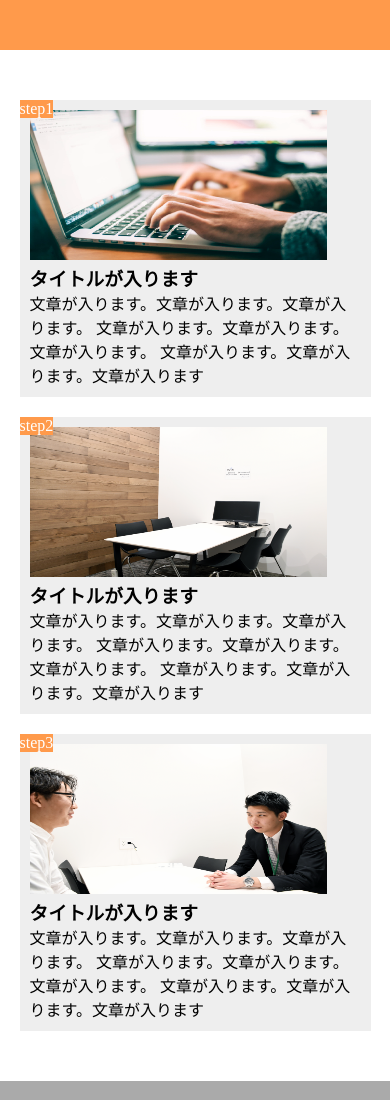
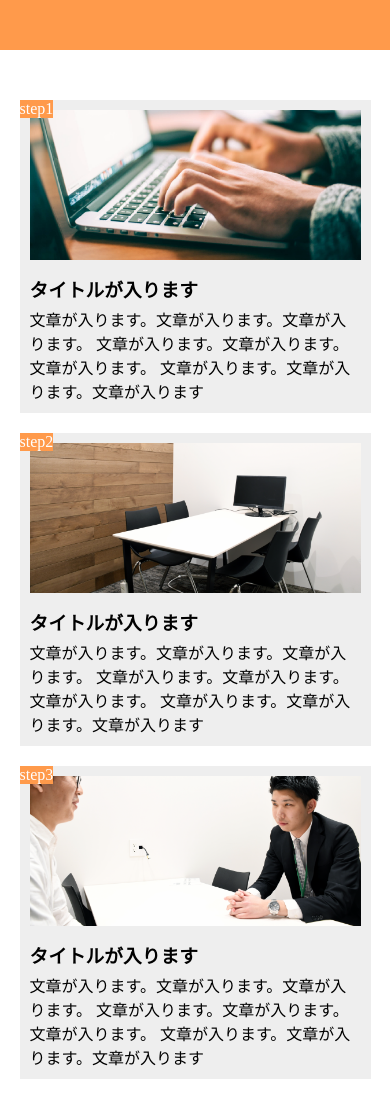
Before and after one commit to kana2023/Exercises9, a plain HTML site: page index.html in a window 390 px wide. Shown: the top 1100 px of the page. Drawn offline with Linux system fonts and the light colour scheme.

Commit message:
[Finish]1-10

```diff
--- a/index.html
+++ b/index.html
@@ -6,37 +6,34 @@
     <link rel="stylesheet" href="style.css"/>
     <title>Exercises9</title>
   </head>
-
   <body>
     <header></header>
-
     <main>
       <div class="step-box">
-        <img class="step-image1" src="img/flow01.png">
+        <div class="step-image1"></div>
         <p class="step-name">step1</p>
-        <h3>タイトルが入ります</h3>
+         <h3 class="title">タイトルが入ります</h3>
         <p>文章が入ります。文章が入ります。文章が入ります。
         文章が入ります。文章が入ります。文章が入ります。
         文章が入ります。文章が入ります。文章が入ります</p>
       </div>
       <div class="step-box">
-        <img class="step-image2" src="img/flow02.png">
+        <div class="step-image2"></div>
         <p class="step-name">step2</p>
-        <h3>タイトルが入ります</h3>
+        <h3 class="title">タイトルが入ります</h3>
           <p>文章が入ります。文章が入ります。文章が入ります。
           文章が入ります。文章が入ります。文章が入ります。
           文章が入ります。文章が入ります。文章が入ります</p>
       </div>
       <div class="step-box">
-        <img class="step-image3" src="img/flow03.png">
+        <div class="step-image3"></div>
         <p class="step-name">step3</p>
-        <h3>タイトルが入ります</h3>
+        <h3 class="title">タイトルが入ります</h3>
         <p>文章が入ります。文章が入ります。文章が入ります。
         文章が入ります。文章が入ります。文章が入ります。
         文章が入ります。文章が入ります。文章が入ります</p>
       </div>
     </main>
-
     <footer></footer>
   </body>
 </html>
--- a/style.css
+++ b/style.css
@@ -3,18 +3,16 @@
   padding:0;
   box-sizing:border-box;
 }
-
 header{
   height:50px;
   background-color:#ff9A4B;
 }
-
 main{
   width:960px;
   display:flex;
+  justify-content:center;
   margin:50px auto;
 }
-
 .step-box{
   width:300px;
   margin-right:30px;
@@ -22,35 +20,27 @@ main{
   position:relative;
   background-color:#eeeeee;
 }
-
 .step-box:last-child{
   margin-right:0;
 }
-
 .step-image1{
-  width:280px;
   height:150px;
   background-image:url(img/flow01.png);
   background-position:bottom;
   background-size:cover;
 }
-
 .step-image2{
-  width:280px;
   height:150px;
   background-image:url(img/flow02.png);
   background-position:bottom;
   background-size:cover;
 }
-
 .step-image3{
-  width:280px;
   height:150px;
   background-image:url(img/flow03.png);
   background-position:bottom;
   background-size:cover;
 }
-
 .step-name{
   position:absolute;
   top:0;
@@ -58,38 +48,22 @@ main{
   background-color:#ff9A4B;
   color:#ffffff;
 }
-
 .title{
   margin:15px 0 5px;
 }
-
 footer{
   height:50px;
   background-color:#AAAAAA;
 }
-
 @media screen and (max-width:768px){
   main{
     width:100%;
     display:block;
   }
-
   .step-box{
     width:90%;
     margin-right:5%;
     margin-left:5%;
     margin-bottom:20px
   }
-
-  .step-image1{
-    width:90%;
-  }
-
-  .step-image2{
-    width:90%;
-  }
-
-  .step-image3{
-    width:90%;
-  }
 }
```
